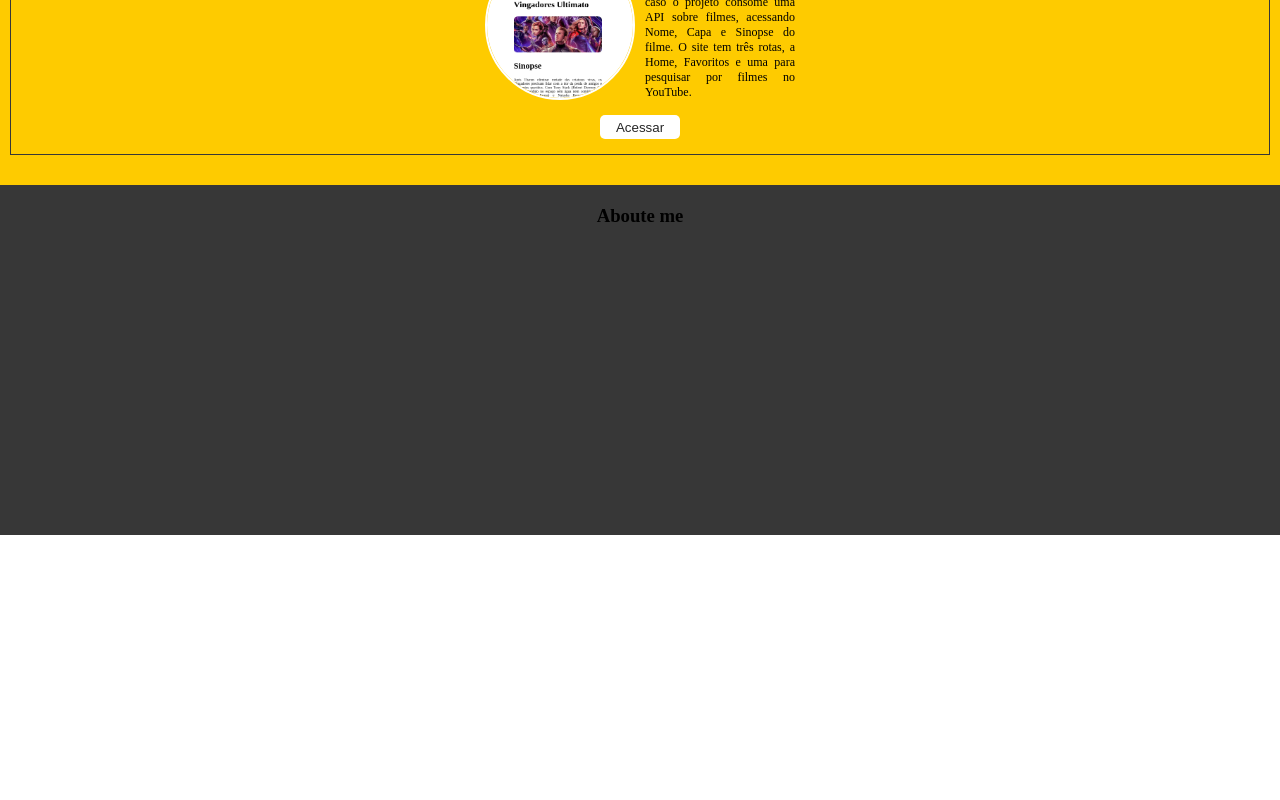
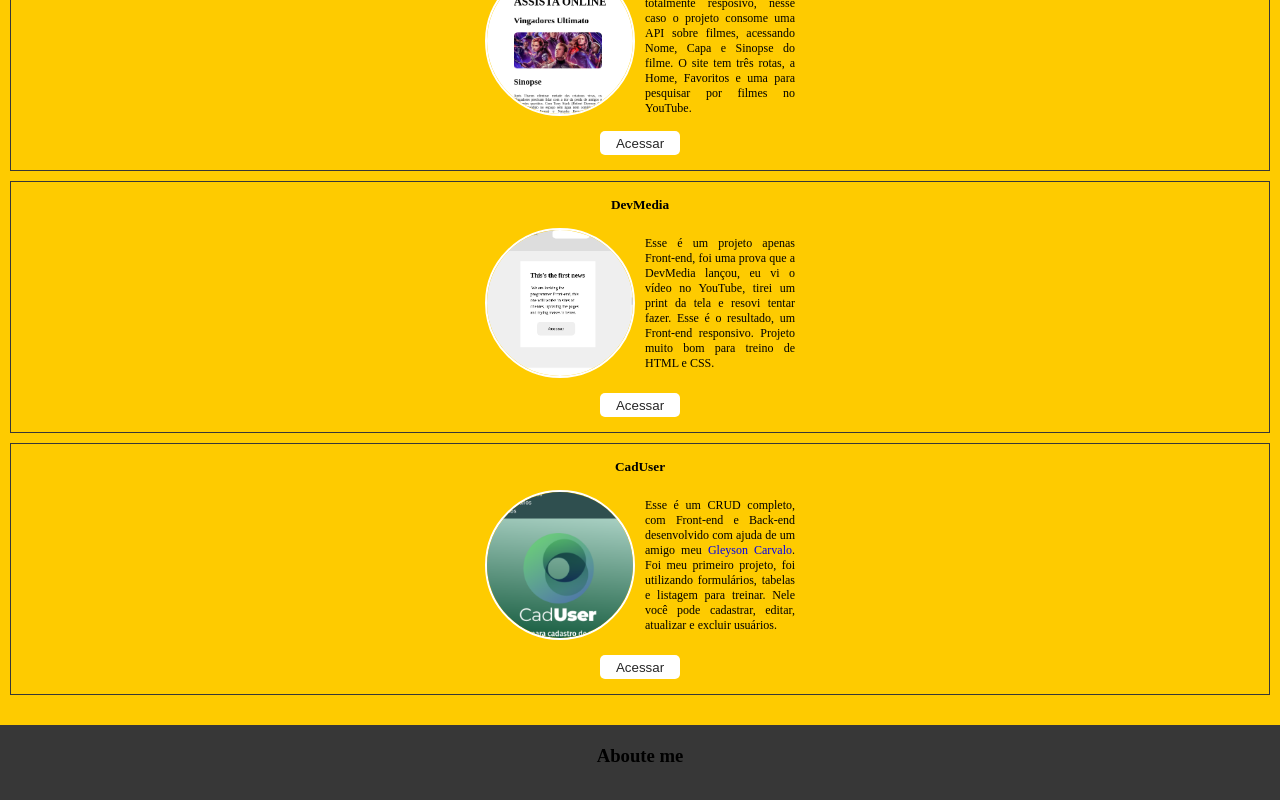
Before and after one commit to rafelradan/myportfolio, a React (Create React App) app: page / in a window 1280 px wide. Shown: the part 696-1496 px from the top of the page. Before the commit the page ends 1231 px from the top, so only its background shows below. Built offline with nearby package versions, Linux system fonts and the light colour scheme.

Commit message:
Added the projects DevMediaTest and CadUser

```diff
--- a/src/App.js
+++ b/src/App.js
@@ -5,8 +5,8 @@ import Linkedin from './img/linkedin-50.png'
 
 import MyPortfolio from './img/ProjectMyPortfolio01.png'
 import Filmaria from './img/ProjectFilmariaRdPortfolio01.png'
-/* import DevMediaTest from './img/ProjectTestDevMediaPortfolio01.png'
-import CadUser from './img/ProjectCadUserPortfolio01.png' */
+import DevMediaTest from './img/ProjectTestDevMediaPortfolio01.png'
+import CadUser from './img/ProjectCadUserPortfolio01.png'
 
 function App() {
   return (
@@ -83,9 +83,12 @@ function App() {
             {/* Project 01 end*/}
             {/* Project 02 */}
             <div className="individual-project">
+              <div className="title">
+                <h5>Filmaria</h5>
+              </div>
               <div className="content">
                 <div className="imgProject">
-                  <img src={Filmaria} alt="MyPortfolio" />
+                  <img src={Filmaria} alt="Filmaria" />
                 </div>
 
                 <div className="paragraph">
@@ -110,6 +113,75 @@ function App() {
               </button>
             </div>
             {/* Project 02 end*/}
+            {/* Project 03 */}
+            <div className="individual-project">
+              <div className="title">
+                <h5>DevMedia</h5>
+              </div>
+              <div className="content">
+                <div className="imgProject">
+                  <img src={DevMediaTest} alt="DevMediaTest" />
+                </div>
+
+                <div className="paragraph">
+                  <p>
+                    Esse é um projeto apenas Front-end, foi uma prova que a
+                    DevMedia lançou, eu vi o vídeo no YouTube, tirei um print da
+                    tela e resovi tentar fazer. Esse é o resultado, um Front-end
+                    responsivo. Projeto muito bom para treino de HTML e CSS.
+                  </p>
+                </div>
+              </div>
+
+              <button className="btn-acessar">
+                <a
+                  href="https://devmediatest.netlify.app/"
+                  target="_blank"
+                  rel="noreferrer"
+                >
+                  Acessar
+                </a>
+              </button>
+            </div>
+            {/* Project 03 end*/}
+            {/* Project 04 */}
+            <div className="individual-project">
+              <div className="title">
+                <h5>CadUser</h5>
+              </div>
+              <div className="content">
+                <div className="imgProject">
+                  <img src={CadUser} alt="DevMediaTest" />
+                </div>
+
+                <div className="paragraph">
+                  <p>
+                    Esse é um CRUD completo, com Front-end e Back-end
+                    desenvolvido com ajuda de um amigo meu{' '}
+                    <a
+                      href="https://www.linkedin.com/in/gleysonpc/"
+                      rel="noreferrer"
+                    >
+                      Gleyson Carvalo
+                    </a>
+                    . Foi meu primeiro projeto, foi utilizando formulários,
+                    tabelas e listagem para treinar. Nele você pode cadastrar,
+                    editar, atualizar e excluir usuários.
+                  </p>
+                </div>
+              </div>
+
+              <button className="btn-acessar">
+                <a
+                  href="https://pensive-benz-f7f7da.netlify.app/"
+                  target="_blank"
+                  rel="noreferrer"
+                >
+                  Acessar
+                </a>
+              </button>
+            </div>
+            {/* Project 04 end*/}
           </section>
         </div>
 
```
